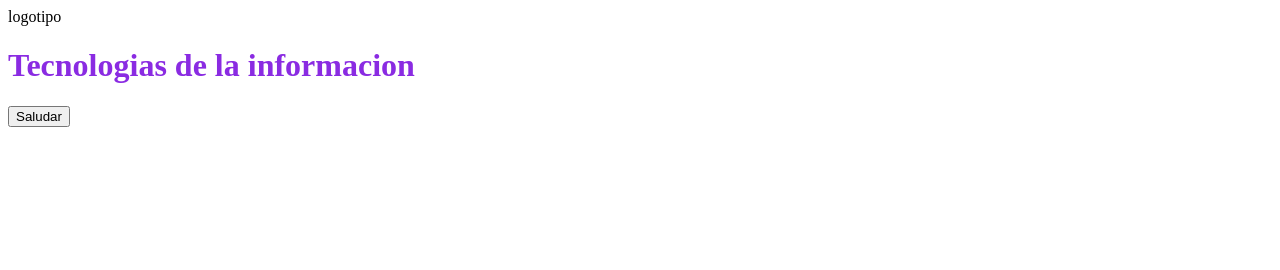
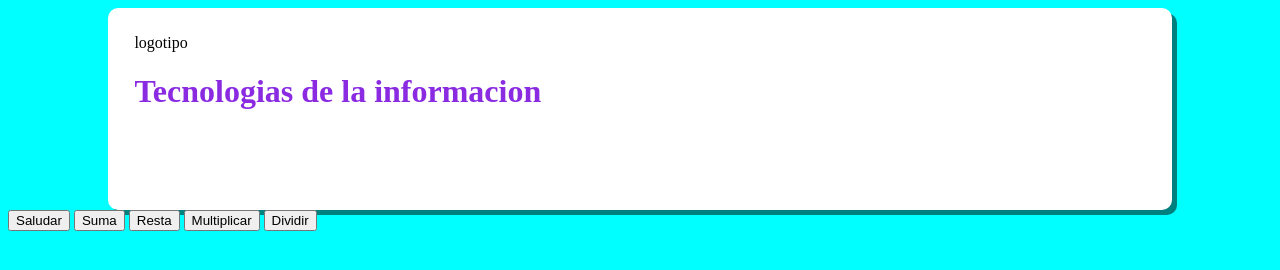
Before and after one commit to salasCris/SITIO-TI, a plain HTML site: page index.html in a window 1280 px wide. Drawn offline with Linux system fonts and the light colour scheme.

Commit message:
Crear funciones js y estilo del encabezado]

```diff
--- a/CSS/styles.css
+++ b/CSS/styles.css
@@ -1,3 +1,17 @@
 h1{
     color:blueviolet;
 }
+
+body{
+    background-color: aqua;
+}
+
+#encabezado{
+    background-color: white;
+    border-radius: 10px;
+    height: 150px;
+    width: 80%;
+    margin: 0 auto;
+    padding: 26px;
+    box-shadow: 5px 5px rgba(0, 0, 0, 0.5);
+}
--- a/index.html
+++ b/index.html
@@ -7,11 +7,15 @@
     <link rel="stylesheet" href="CSS/styles.css">
 </head>
 <body>
-    <div>
-        <div>logotipo</div>
-        <div><h1>Tecnologias de la informacion</h1></div>
+    <div id="encabezado">
+        <div id="logo">logotipo</div>
+        <div id="titulo"><h1>Tecnologias de la informacion</h1></div>
     </div>
     <button onclick="saludar()">Saludar</button>
+    <button onclick="suma()">Suma</button>
+    <button onclick="resta()">Resta</button>
+    <button onclick="multi()">Multiplicar</button>
+    <button onclick="dividir()">Dividir</button>
     <script src="js/funciones.js"></script>
 </body>
 
--- a/js/funciones.js
+++ b/js/funciones.js
@@ -1,3 +1,31 @@
 function saludar(){
     alert("hola broder Bienvenido a T.I");
 }
+
+function suma(){
+    var valor1 = 24;
+    var valor2 = 13;
+    var resultado = valor1 + valor2;
+    alert("Resultado de la suma de es: "+resultado);
+}
+
+function resta(){
+    var valor1 = 39;
+    var valor2 = 16;
+     var resultado = valor1 - valor2;
+    alert("Resultado de la resta es: "+resultado);
+}
+
+function multi(){
+    var valor1 = 11;
+    var valor2 = 4;
+     var resultado = valor1 * valor2;
+    alert("Resultado de la multiplicacion es: "+resultado);
+}
+
+function dividir(){
+    var valor1 = 39;
+    var valor2 = 4;
+     var resultado = valor1 / valor2;
+    alert("Resultado de la divicion es: "+resultado);
+}
```
